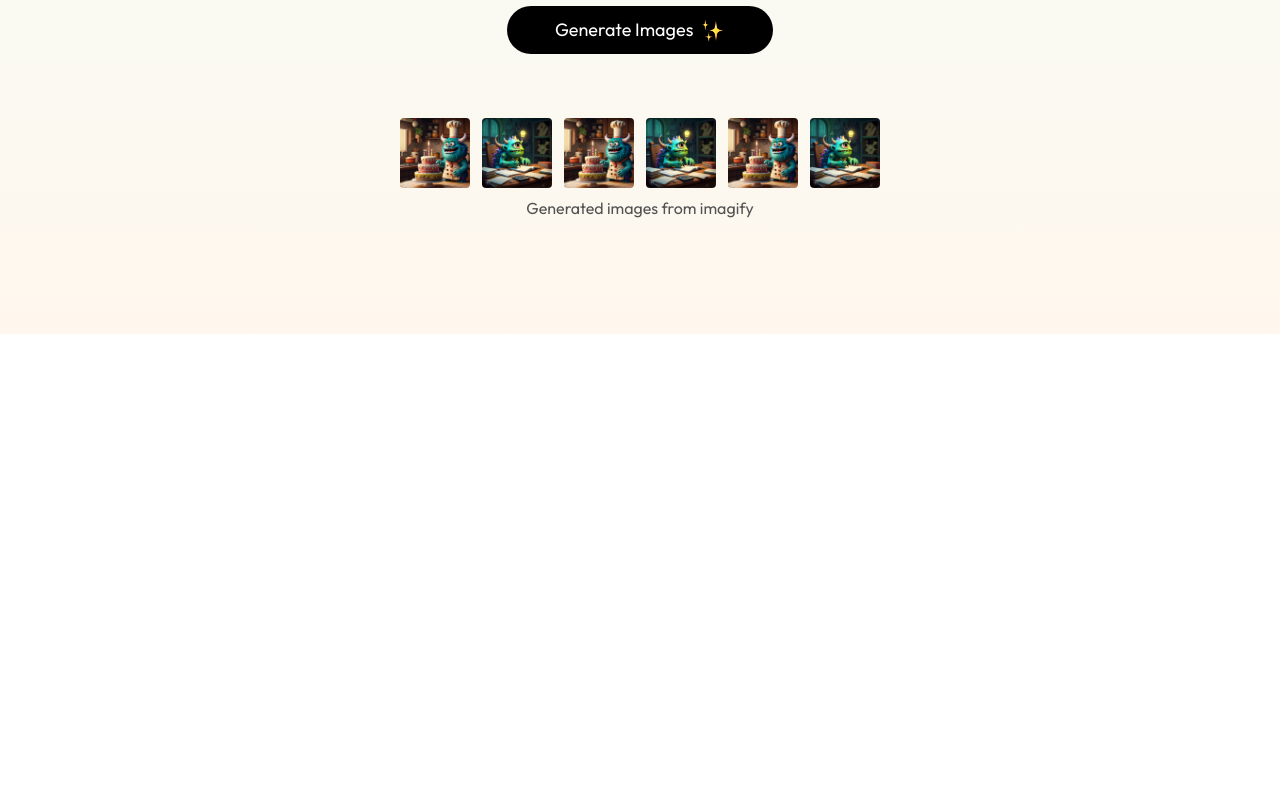
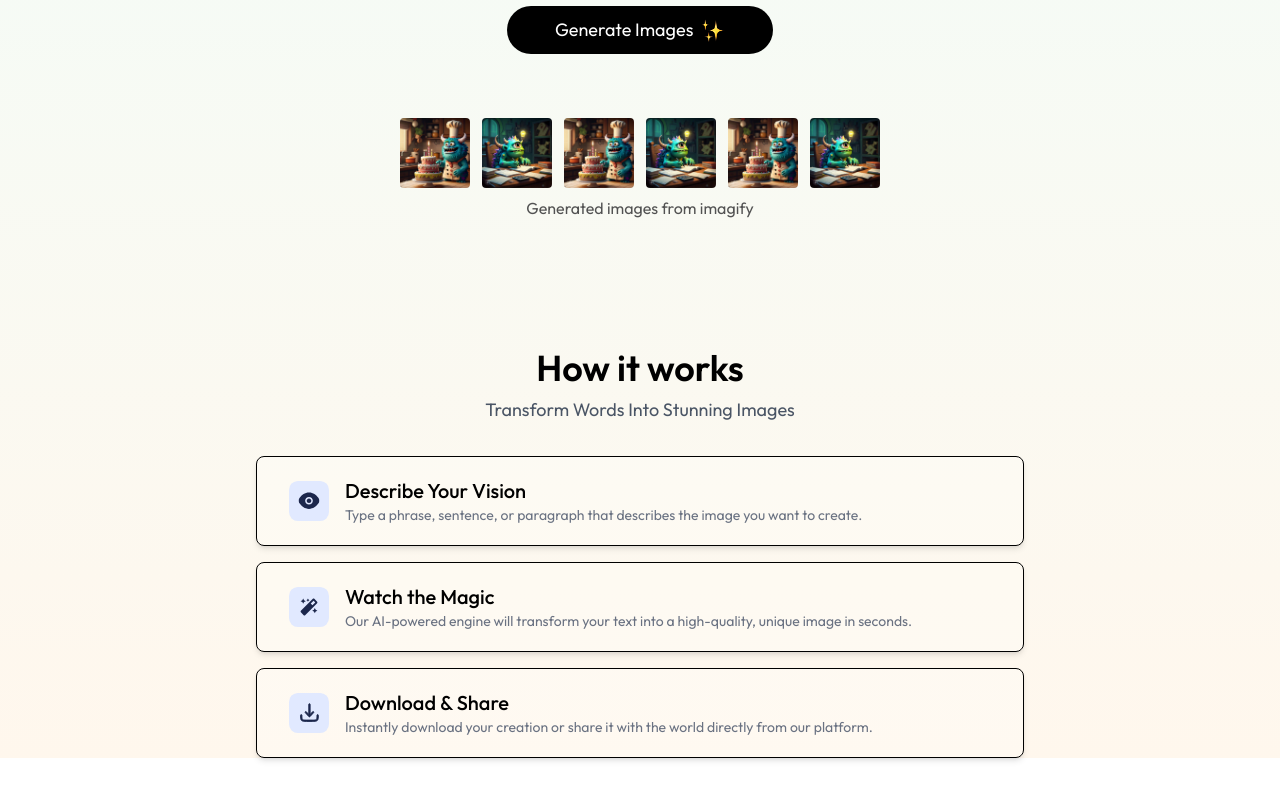
Before and after one commit to Rizvan337/Imagify, a React (Vite) app in the folder client/: page / in a window 1280 px wide. Shown: the part 466-1266 px from the top of the page. Before the commit the page ends 800 px from the top, so only its background shows below. Built offline with nearby package versions, Linux system fonts and the light colour scheme.

Commit message:
Added Steps section to homepage

```diff
--- /dev/null
+++ b/client/src/components/Steps.jsx
@@ -0,0 +1,26 @@
+import React from 'react'
+import { stepsData } from '../assets/assets'
+
+const Steps = () => {
+  return (
+    <div className='flex flex-col items-center justify-center my-32'>
+        <h1 className='text-3xl sm:text-4xl font-semibold mb-2'>How it works</h1>
+        <p className='text-lg text-gray-600 mb-8'>Transform Words Into Stunning Images</p>
+
+        <div className='space-y-4 w-full max-w-3xl text-sm'>
+            {stepsData.map((item,index)=>(
+                <div key={index} className='flex items-center gap-4 p-5 px-8 bg-white/20 shadow-md border cursor-pointer hover:scale-[1.02] transition-all duration-300 rounded-lg'>
+                    <img width={40} src={item.icon} alt=''></img>
+                    <div>
+                    <h2 className='text-xl font-medium'>{item.title}</h2>
+                    <p className='text-gray-500'>{item.description}</p>
+                </div>
+                </div>
+
+            ))}
+        </div>
+    </div>
+  )
+}
+
+export default Steps
--- a/client/src/pages/Home.jsx
+++ b/client/src/pages/Home.jsx
@@ -1,10 +1,12 @@
 import React from 'react'
 import Header from '../components/Header'
+import Steps from '../components/Steps'
 
 const Home = () => {
   return (
     <div>
        <Header/>
+       <Steps/>
     </div>
   )
 }
```
